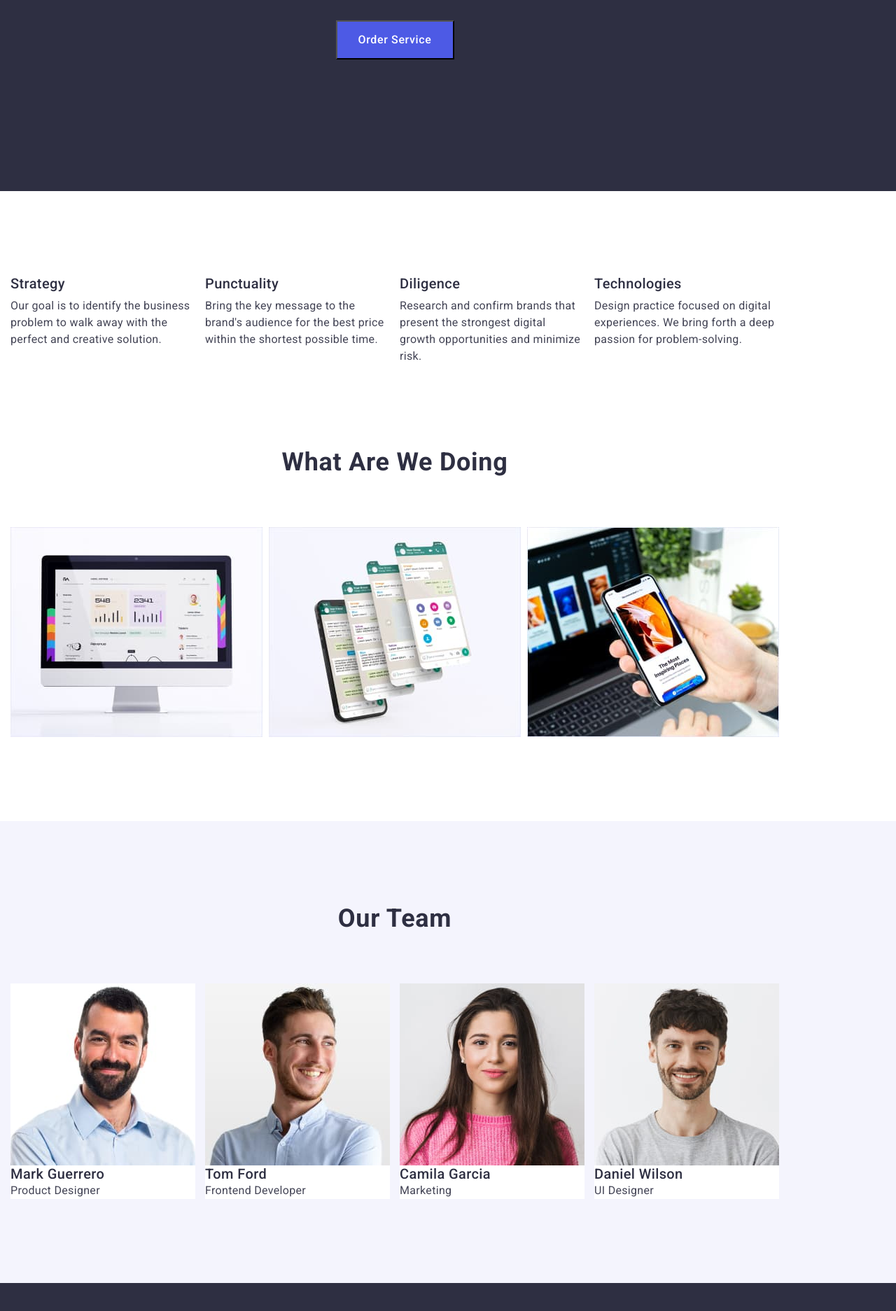
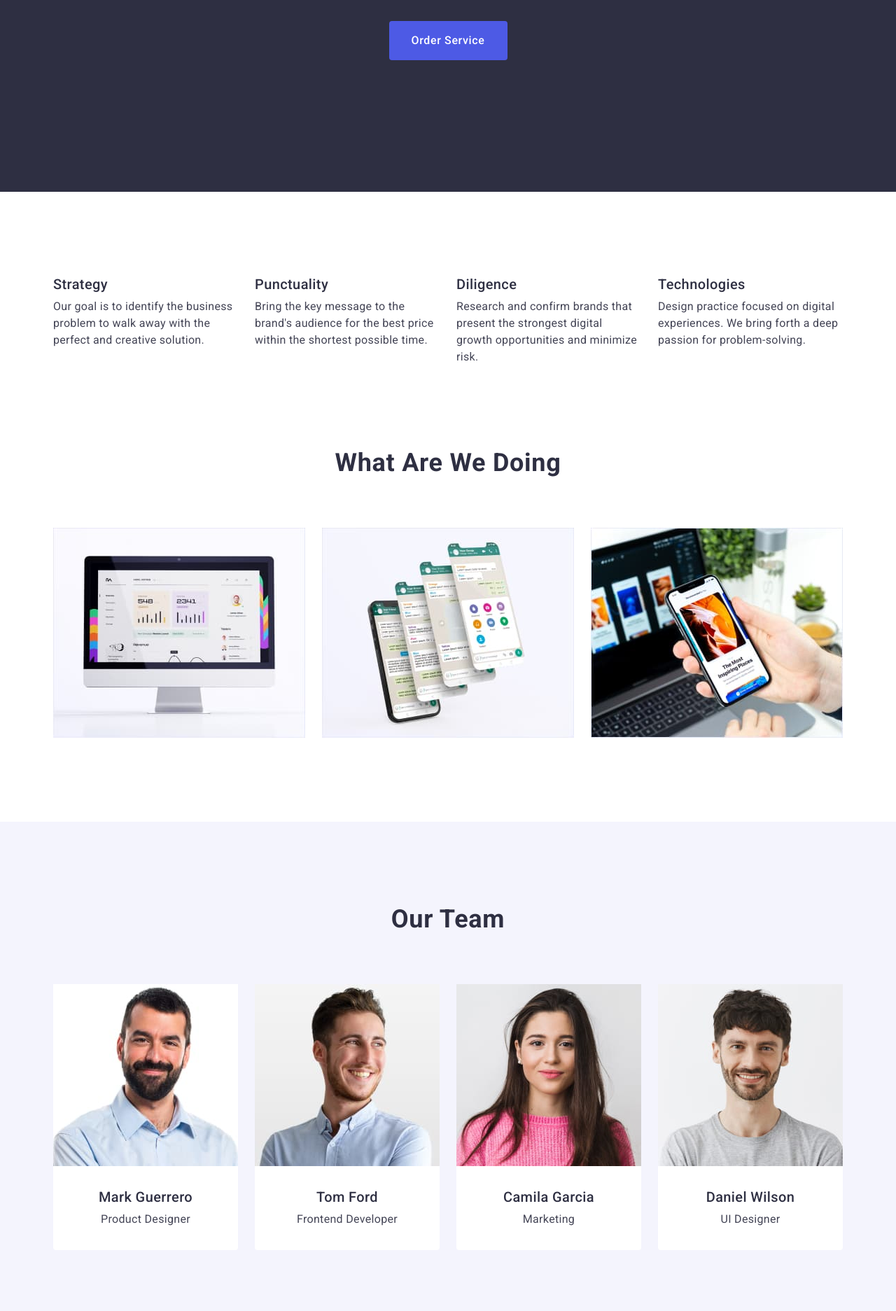
Before and after one commit to uflakey/goit-markup-hw-03, a plain HTML site: page index.html in a window 1280 px wide. Shown: the part 444-2317 px from the top of the page at 70% size. Drawn offline with nearby package versions, Linux system fonts and the light colour scheme.

Commit message:
hw3finality

```diff
--- a/css/styles.css
+++ b/css/styles.css
@@ -45,6 +45,7 @@ background-color: var(--whit-title-col)
 .header {
     padding-top: 24px;
     padding-bottom: 24px;
+    border-bottom: 1px solid #e7e9fc;
 
 }
 .header-container{
@@ -53,9 +54,9 @@ background-color: var(--whit-title-col)
     justify-content: space-between;
 }
 .container {
-    max-width: 1128px;
+    max-width: 1158px;
     padding: 0 15px;
-    margin 0 auto;
+    margin: 0 auto;
 
 
 }
@@ -76,9 +77,9 @@ background-color: var(--whit-title-col)
     color: var(--accent-col);
     padding-top: 24px;
     padding-bottom: 24px;
+    margin-right: 76px;
 }
 .header-logo-studio {
-    margin-right: 76px;
     font-family: Raleway, sans-serif;
     font-style: normal;
     font-weight: 800;
@@ -87,6 +88,7 @@ background-color: var(--whit-title-col)
     letter-spacing: 0.03em;
     text-transform: uppercase;
     color: var(--main-dark-col);
+    margin-right: 76px;
 }
 .header-list {
     display: flex;
@@ -152,7 +154,7 @@ background-color: var(--main-dark-col);
     letter-spacing: 0.02em;
     text-align: center;
     color: var(--whit-title-col);
-    width: 496px;
+    max-width: 496px;
     height: 120px;
     margin: 0 auto;
     margin-bottom: 48px;
@@ -165,9 +167,11 @@ background-color: var(--main-dark-col);
     color: var(--whit-title-col);
     background-color: var(--accent-col);
     display: block;
-    width: 169px;
+    min-width: 169px;
     height: 56px;
     margin: 0 auto;
+    border: none;
+    border-radius: 4px;
 }
 .hero-btn:hover {
 background-color: #404BBF;
@@ -195,13 +199,13 @@ background-color: #404BBF;
 .business-title {}
 .business-list {
     display: flex;
-    justify-content: space-between;
+    gap: 24px;
 }
 .business-item {
-    width: 264px;
+    flex-basis: calc((100% - 3 * 24px) / 4);
 }
 .business-item-title {
-    margin-bottom: 8px;
+margin-bottom: 8px;
 font-weight: 500;
 font-size: 20px;
 line-height: 1.2;
@@ -233,10 +237,11 @@ color: var(--main-dark-col);
 }
 .doing-list {
     display: flex;
-    justify-content: space-between;
-
+    gap: 24px;
 }
-.doing-item {}
+.doing-item {
+flex-basis: calc((100% - 2 * 24px) / 3);
+}
 .doing-img {}
 
 /*Section team styles*/
@@ -257,18 +262,25 @@ color: var(--main-dark-col);
 }
 .team-list {
     display: flex;
-    justify-content: space-between;
+    gap: 24px;
 }
 .team-item {
-background-color: var(--whit-title-col);
+    flex-basis: calc((100% - 3 * 24px) / 4);
+    border-radius: 0px 0px 4px 4px;
+    background-color: var(--whit-title-col);
 }
 .team-img {}
+.container-team {
+padding: 32px 16px;
+}
 .team-item-title {
 font-weight: 500;
 font-size: 20px;
 line-height: 1.2;
 letter-spacing: 0.02em;
 color: var(--main-dark-col);
+text-align: center;
+margin-bottom: 8px;
 
 }
 .team-item-text {
@@ -277,6 +289,7 @@ font-size: 16px;
 line-height: 1.5;
 letter-spacing: 0.02em;
 color: var(--text-col);
+text-align: center;
 
 }
 
@@ -295,7 +308,7 @@ background-color: var(--main-dark-col);
     text-transform: uppercase;
     letter-spacing: 0.03em;
     color: var(--accent-col);
-    display: block;
+    display: inline-block;
     width: 115px;
     height: 24px;
     margin-bottom: 16px;
@@ -330,6 +343,7 @@ padding-bottom: 120px;
     display: flex;
     gap: 24px;
     justify-content: center;
+    margin-bottom: 72px;
 }
 
 .portfolio-btn {
@@ -346,13 +360,17 @@ padding-bottom: 120px;
     padding-right: 24px;
     padding-bottom: 12px;
     padding-left: 24px;
-    margin-bottom: 72px;
+    border: 1px solid #e7e9fc;
+    border-radius: 4px;
 }
 .portfolio-btn:hover {
 background-color: #404BBF;
+border: 1px solid transparent;
 }
 .portfolio-btn:focus {
 background-color: #404BBF;
+border: 1px solid transparent;
+border-radius: 4px;
 }
 
 .btn-text:hover {
@@ -368,7 +386,7 @@ gap: 48px 24px;
 }
 
 .portfolio-item {
-width: calc((100%-2*24px) / 3);
+flex-basis: calc((100%-2*24px) / 3);
 }
 
 .portfolio-link {}
```
